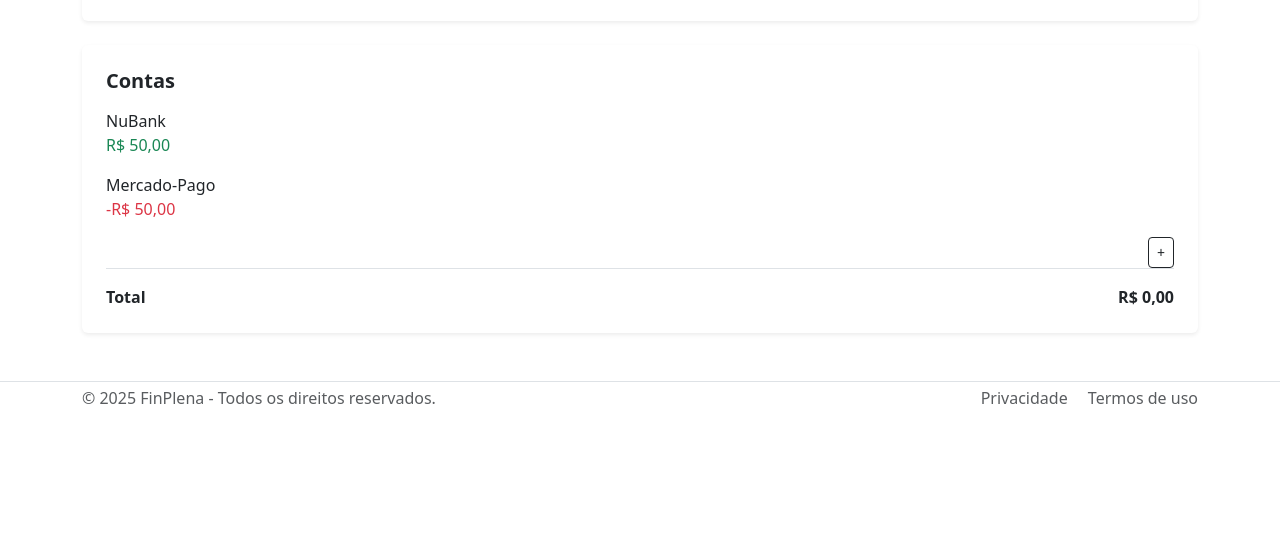
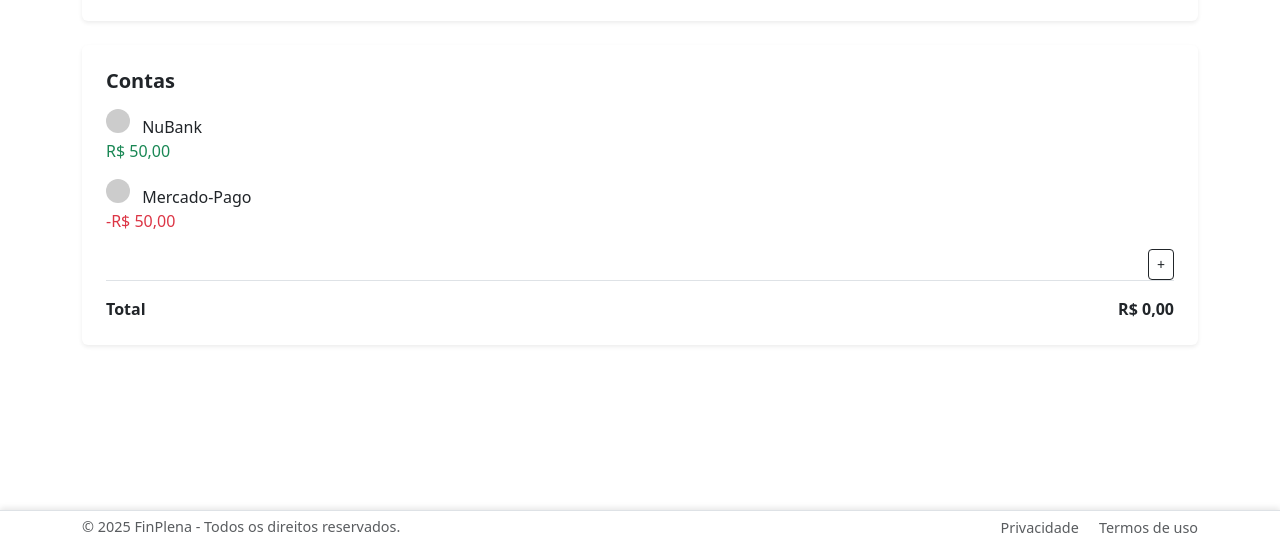
Before and after one commit to m-Botelho/Projeto-FIntech, a plain HTML site: page index.html in a window 1280 px wide. Shown: the part 257-800 px from the top of the page. Drawn offline with nearby package versions, Linux system fonts and the light colour scheme.

Commit message:
Feat: Created CSS

```diff
--- a/index.html
+++ b/index.html
@@ -4,6 +4,7 @@
   <meta charset="UTF-8" />
   <meta name="viewport" content="width=device-width, initial-scale=1" />
   <title>FinPlena - Home</title>
+  <link rel="stylesheet" href="style.css">
   <link href="https://cdn.jsdelivr.net/npm/bootstrap@5.3.3/dist/css/bootstrap.min.css" rel="stylesheet" />
 
 
--- a/style.css
+++ b/style.css
@@ -0,0 +1,39 @@
+body {
+  background-color: #f4f6f8;
+}
+
+.perfil-icon {
+  font-size: 40px;
+  color: #333;
+}
+
+
+.circle-icon {
+  width: 24px;
+  height: 24px;
+  border-radius: 50%;
+  background-color: #ccc;
+  display: inline-block;
+  margin-right: 8px;
+}
+
+.main-content {
+  max-width: 800px;
+}
+
+.footer {
+    position: fixed;
+    bottom: 0;
+    width: 100%;
+    box-shadow: 0 -2px 6px rgba(0, 0, 0, 0.1);
+    z-index: 999;
+}
+
+.footer span,
+.footer a {
+    font-size: 0.9rem;
+}
+
+.footer a:hover {
+    color: #00bfa5;
+}
```
